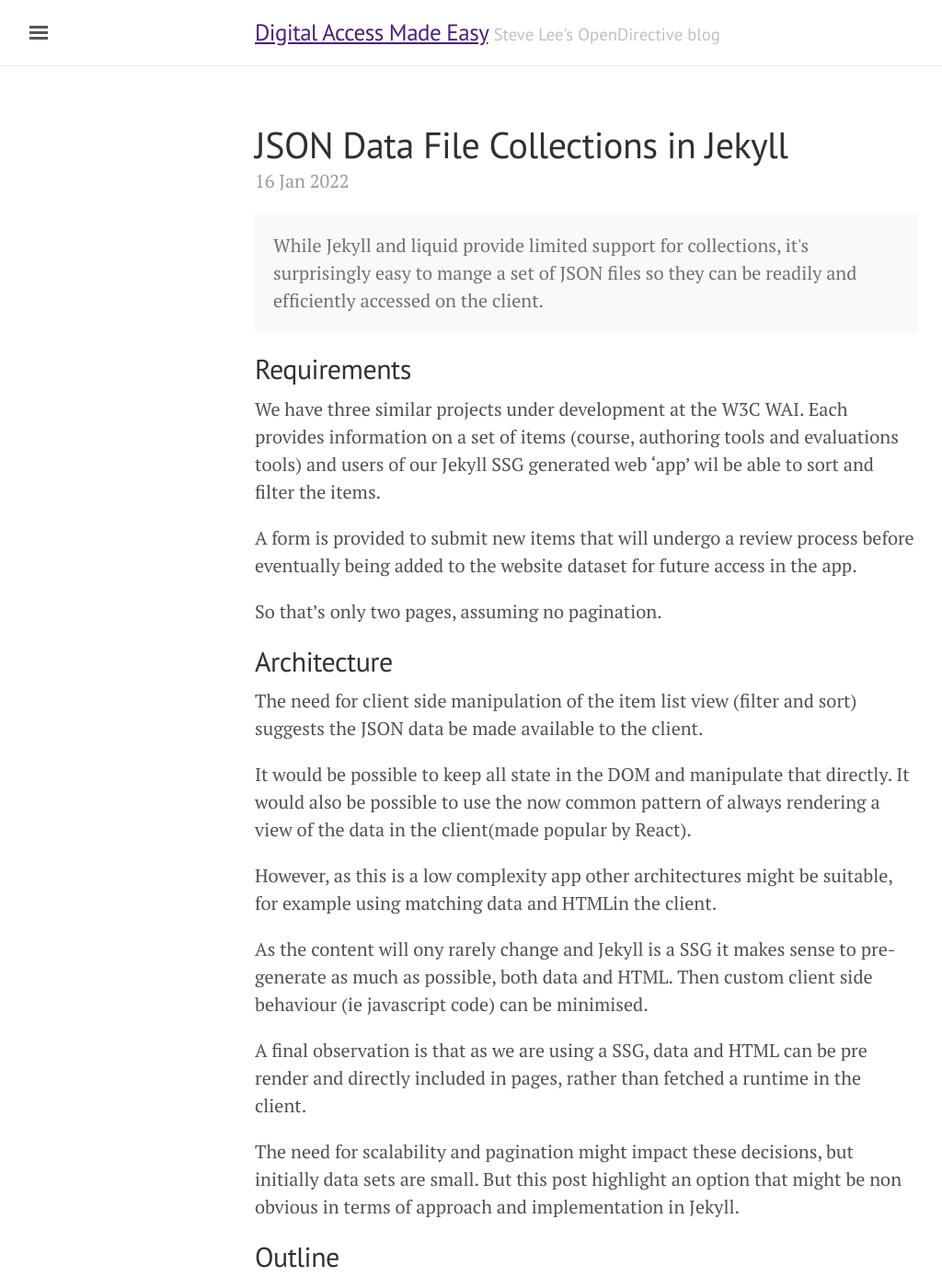
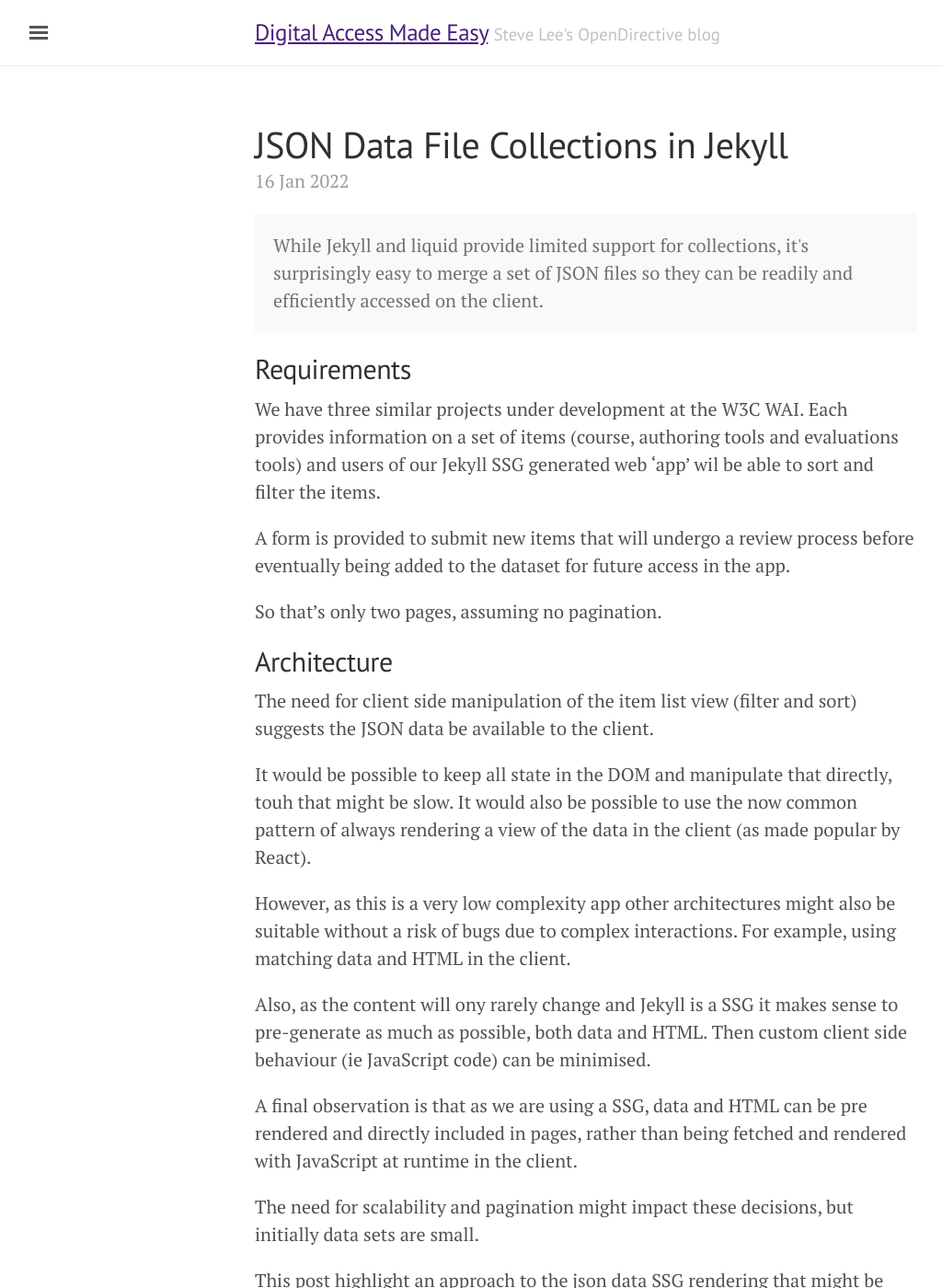
Before and after one commit to OpenDirective/opendirective.github.io, a Jekyll site: the page built from _posts/2022-01-16-json-data-file-collections-in-jekyll.md, in a window 1280 px wide and 1400 px high. Shown: the whole window at 92% size, without its empty margins (3-1027 px from the left). Built offline with Jekyll 4.4.1, drawn with Linux system fonts in a browser that asks for light colours; some of the changed text lies outside the part shown.

Commit message:
Tweak post

````diff
--- a/_posts/2022-01-16-json-data-file-collections-in-jekyll.md
+++ b/_posts/2022-01-16-json-data-file-collections-in-jekyll.md
@@ -3,48 +3,51 @@ layout: post
 title: JSON Data File Collections in Jekyll
 ---
 
-<div class="message">While Jekyll and liquid provide limited support for collections, it's surprisingly easy to mange a set of JSON files so they can be readily and efficiently accessed on the client.
+<div class="message">While Jekyll and liquid provide limited support for collections, it's surprisingly easy to merge a set of JSON files so they can be readily and efficiently accessed on the client.
 </div>
 
 ## Requirements
 
 We have three similar projects under development at the W3C WAI. Each provides information on a set of items (course, authoring tools and evaluations tools) and users of our Jekyll SSG generated web 'app' wil be able to sort and filter the items.
 
-A form is provided to submit new items that will undergo a review process before eventually being added to the website dataset for future access in the app.
+A form is provided to submit new items that will undergo a review process before eventually being added to the dataset for future access in the app.
 
 So that's only two pages, assuming no pagination.
 
 ## Architecture
 
-The need for client side manipulation of the item list view (filter and sort) suggests the JSON data be made available to the client.
+The need for client side manipulation of the item list view (filter and sort) suggests the JSON data be available to the client.
 
-It would be possible to keep all state in the DOM and manipulate that directly. It would also be possible to use the now common pattern of always rendering a view of the data in the client(made popular by React).
+It would be possible to keep all state in the DOM and manipulate that directly, touh that might be slow. It would also be possible to use the now common pattern of always rendering a view of the data in the client (as made popular by React).
 
-However, as this is a low complexity app other architectures might be suitable, for example using matching data and HTMLin the client.
+However, as this is a very low complexity app other architectures might also be suitable without a risk of bugs due to complex interactions. For example, using matching data and HTML in the client.
 
-As the content will ony rarely change and Jekyll is a SSG it makes sense to pre-generate as much as possible, both data and HTML. Then custom client side behaviour (ie javascript code) can be minimised.
+Also, as the content will ony rarely change and Jekyll is a SSG it makes sense to pre-generate as much as possible, both data and HTML. Then custom client side behaviour (ie JavaScript code) can be minimised.
 
-A final observation is that as we are using a SSG, data and HTML can be pre render and directly included in pages, rather than fetched a runtime in the client.
+A final observation is that as we are using a SSG, data and HTML can be pre rendered and directly included in pages, rather than being fetched and rendered with JavaScript at runtime in the client.
 
-The need for scalability and pagination might impact these decisions, but initially data sets are small. But this post highlight an option that might be non obvious in terms of approach and implementation in Jekyll.
+The need for scalability and pagination might impact these decisions, but initially data sets are small.
+
+This post highlight an approach to the json data SSG rendering that might be non obvious. Options for client side access to that data is the topic for another post.
 
 ## Outline
 
-The approach is as follows:
+The SSG build time approach is as follows:
 
 - each item has it's own json data file in a folder with the others
 - the JSON files have a top level object (hash) s owe can access various fields
 - generate a single JSON structure of the items as an array
 - Jekyll is used to general a single JSON structure of items
 - html for the items can be created in as similar way
-- the data and initial HTML are directly embedded into the HTML files
 - we can use Jekyll `includes` to modularise the code
+
+The data and initial HTML are directly embedded into the HTML files foreasy client access.
 
 So at build time we would like to:
 
-- access the files as a collection
+- access the JSON files as a collection
 - sort the collection on a specific item field - eg name
-- generate the JSON array from the files
+- generate a single JSON structure from the files
 - iterate over the collection, to generate HTML for example
 
 ## Creating the JSON structure
@@ -55,9 +58,9 @@ The Jekyll documentation on using [data files](https://jekyllrb.com/docs/datafil
 
 Liquid has the concept of `arrays`, but provides a very restricted set of `filters` (functions) that create and operate on them. It also has the `[n]` access operator, plus `first` and `last` methods. Jekyll adds a few more useful filters like `push`.
 
-Jekyll also adds `hashes` (objects) and filters that work on them. But hashes are created for you in standard variables and there is no way to create or manipulate them. The `.` and `[]` operators are provide for getting values.
+Jekyll also adds `hashes` (objects) and some filters that work on them. Hashes are created for you in standard variables and there is no way to create or manipulate them. The `.` and `[]` operators are provide for getting values.
 
-But we can do what we need to with these limited programming constructs.
+But we can do what we need to with these limited programming language features.
 
 ### Attempt
 
@@ -72,31 +75,30 @@ and
 
 ```
 
-But alas results are unexpected. With a little use of the `inspect` filter it turns out that:
+But alas, results are not as expected. So with a little use of the `inspect` filter it turns out that:
 
-- `site.data` is a hash keyed by data filename and with values that are file contents are being parsed as json
-- the `jsonify` filter also shows a hash
-- when iterating using `for` each item is converted into a 2-tuple of [key, value]
-- sorting appears to work use the filename key
+- `site.data` is a hash keyed by filename and with values that are file contents when parsed as json (based on file extension being .json)
+- the `jsonify` filter shows an object (hash) with the same structure
+- when iterating using `for` each file item is converted into a 2-tuple of [key, value]
+- sorting appears to work using the filename key
 
 ### Solution
 
-The solution is straight forward. As we don't care about the filenames we can convert the hash to an array of the values. Then all the operation work as required.
+The solution is straightforward. As we don't care about the filenames we can convert the hash to an array of the values. Then all the operation work as required. Here's the code:
 
 ```liquid
-# create an empty array
+# create an empty array and add the hash item values
 # note push is non mutating
 {% assign values = "" | split: "," %}
-
 {% for item in site.data -%}
     {% assign values = item[1] %}
     {% assign values = values | push: value %}
 {% endfor %}
 ```
 
-Note there's no "return" form includes so the output is any variables we set. itemValues in this case.
+Note there's no "return" from includes so the output is any variables we set. In this case it's values.
 
-Now you can do the things we tried before:
+Now you can perform those operations we tried before:
 
 ```liquid
 {{ values | sort: "name" }}
````
